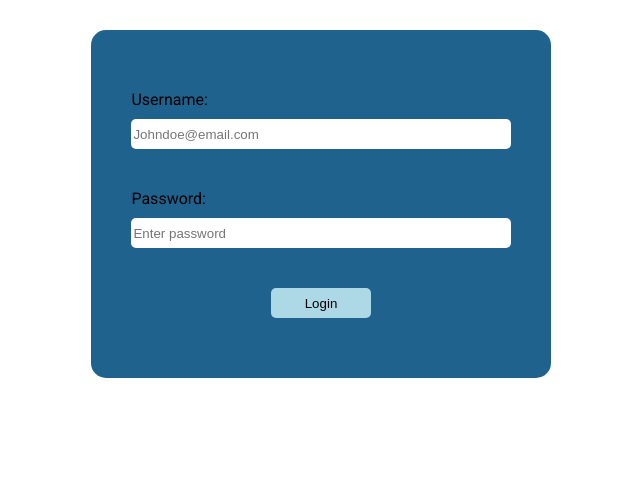
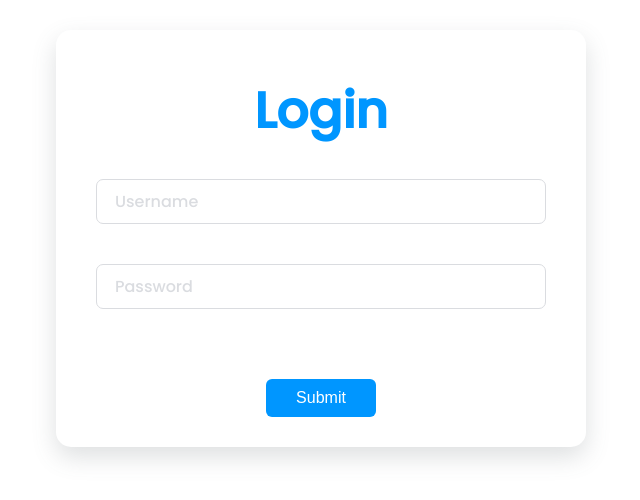
Before and after one commit to donavance08/videochat-app, a React (Create React App) app in the folder watercooler-videochat-app/: page / in a window 1280 px wide. Shown: the top 500 px of the page, without its empty margins (319-959 px from the left). Built offline with nearby package versions, Linux system fonts and the light colour scheme.

Commit message:
Add registration UI

```diff
--- a/watercooler-videochat-app/src/App.css
+++ b/watercooler-videochat-app/src/App.css
@@ -1,9 +1,10 @@
 @import url('https://fonts.googleapis.com/css2?family=Roboto&display=swap');
-
+@import url('https://fonts.googleapis.com/css2?family=Poppins:wght@500&display=swap');
 html {
 	margin: 0;
 	padding: 0;
-	font-family: 'Roboto', sans-serif;
+	/* font-family: 'Roboto', sans-serif; */
+	font-family: 'Poppins', sans-serif;
 }
 
 /* Login section
@@ -15,11 +16,12 @@ html {
 .login-form-container {
 	display: flex;
 	min-width: 300px;
-	background-color: rgba(31, 98, 142, 1);
-	max-width: 30%;
+	max-width: 450px;
+	background-color: white;
 	margin: 30px auto;
-	padding: 40px;
+	padding: 10px 40px;
 	border-radius: 15px;
+	box-shadow: 0 10px 25px rgba(92, 99, 105, 0.2);
 }
 
 .login-form {
@@ -31,19 +33,9 @@ html {
 
 .login-form > div {
 	flex-direction: column;
-	display: flex;
 	min-width: 300px;
 	margin: 20px 0px;
-}
-
-.login-form > div > input {
-	box-sizing: border-box;
 	width: 100%;
-	margin-top: 10px;
-
-	height: 30px;
-	border-radius: 5px;
-	border-style: none;
 }
 
 .login-button-container {
@@ -63,3 +55,80 @@ html {
 	border-width: 0px 2px 2px 0px;
 	border-color: rgba(0, 0, 0, 0.2);
 }
+
+/* Register Section
+====================== */
+
+.form-header {
+	text-align: center;
+	margin-bottom: 10px;
+	color: #0096ff;
+	font-size: 50px;
+}
+
+.input-container {
+	position: relative;
+	height: 45px;
+	width: 90%;
+	margin-bottom: 5px;
+}
+
+.form-input {
+	position: absolute;
+	top: 0px;
+	left: 0px;
+	height: 100%;
+	width: 100%;
+	border: 1px solid #dadce0;
+	border-radius: 7px;
+	font-size: 16px;
+	padding: 0 20px;
+	outline: none;
+	background: none;
+	z-index: 1;
+	box-sizing: border-box;
+}
+
+::placeholder {
+	color: transparent;
+}
+
+.label {
+	position: absolute;
+	top: 10px;
+	left: 15px;
+	padding: 0 4px;
+	background-color: white;
+	color: #dadce0;
+	font-size: 16px;
+	transition: 0.5s;
+	z-index: 0;
+}
+
+.button-container > button {
+	display: block;
+	margin: auto;
+	padding: 10px 30px;
+	border: none;
+	background-color: #0096ff;
+	color: white;
+	border-radius: 6px;
+	cursor: pointer;
+	font-size: 16px;
+	margin-top: 30px;
+}
+
+.button-container > button:hover {
+	background-color: #1b4cf1;
+	transform: translateY(-2px);
+}
+
+.form-input:focus + .label,
+.form-input[notEmpty]:not(:focus) + .label {
+	top: -10px;
+	left: 3px;
+	z-index: 10;
+	font-size: 14px;
+	font-weight: 600;
+	color: #0096ff;
+}
--- a/watercooler-videochat-app/src/components/Login.jsx
+++ b/watercooler-videochat-app/src/components/Login.jsx
@@ -31,31 +31,57 @@ export default function Login() {
 				console.log('error', err.message);
 			});
 	};
+
+	const handleChange = (event) => {
+		if (event.target.value) {
+			event.target.setAttribute('notEmpty', '');
+		} else {
+			event.target.removeAttribute('notEmpty');
+		}
+	};
+
 	return (
 		<div className='login-form-container'>
 			<form
 				className='login-form'
 				onSubmit={(e) => handleSubmit(e)}
 			>
-				<div>
-					<label>Username: </label>
+				<h1 className='form-header'>Login</h1>
+				<div className='input-container'>
 					<input
+						className='form-input'
+						name='username'
 						type='email'
 						placeholder='Johndoe@email.com'
+						onChange={(e) => handleChange(e)}
 						ref={usernameRef}
 					/>
+					<label
+						htmlFor='username'
+						className='label'
+					>
+						Username
+					</label>
 				</div>
 
-				<div>
-					<label>Password: </label>
+				<div className='input-container'>
 					<input
+						className='form-input'
+						name='password'
 						type='password'
 						placeholder='Enter password'
+						onChange={(e) => handleChange(e)}
 						ref={passwordRef}
 					/>
+					<label
+						htmlFor='password'
+						className='label'
+					>
+						Password
+					</label>
 				</div>
-				<div className='login-button-container'>
-					<button type='submit'>Login</button>
+				<div className='button-container'>
+					<button type='submit'>Submit</button>
 				</div>
 			</form>
 		</div>
--- /dev/null
+++ b/watercooler-videochat-app/src/components/Registration.jsx
@@ -0,0 +1,90 @@
+import React from 'react';
+
+export default function Registration() {
+	const handleSubmit = (e) => {
+		e.preventDefault();
+		console.log(e.target.value);
+	};
+
+	const handleChange = (event) => {
+		if (event.target.value) {
+			event.target.setAttribute('notEmpty', '');
+		} else {
+			event.target.removeAttribute('notEmpty');
+		}
+	};
+
+	return (
+		<div className='login-form-container'>
+			<form
+				className='login-form'
+				onSubmit={(e) => handleSubmit(e)}
+			>
+				<h1 className='form-header'>Register</h1>
+				<div className='input-container'>
+					<input
+						className='form-input'
+						type='text'
+						name='nickname'
+						placeholder='Nickname'
+						onChange={(e) => handleChange(e)}
+					/>
+					<label
+						htmlFor='nickname'
+						className='label'
+					>
+						Nickname
+					</label>
+				</div>
+				<div className='input-container'>
+					<input
+						className='form-input'
+						type='email'
+						name='username'
+						placeholder='Username'
+						onChange={(e) => handleChange(e)}
+					/>
+					<label
+						htmlFor='username'
+						className='label'
+					>
+						Username
+					</label>
+				</div>
+				<div className='input-container'>
+					<input
+						className='form-input'
+						type='password'
+						name='password'
+						placeholder='Password'
+						onChange={(e) => handleChange(e)}
+					/>
+					<label
+						htmlFor='password'
+						className='label'
+					>
+						Password
+					</label>
+				</div>
+				<div className='input-container'>
+					<input
+						className='form-input'
+						type='phone'
+						name='phoneNumber'
+						placeholder='Phone Number'
+						onChange={(e) => handleChange(e)}
+					/>
+					<label
+						htmlFor='phoneNumber'
+						className='label'
+					>
+						Phone Number
+					</label>
+				</div>
+				<div className='button-container'>
+					<button>Submit</button>
+				</div>
+			</form>
+		</div>
+	);
+}
--- a/watercooler-videochat-app/src/pages/LandingPage.jsx
+++ b/watercooler-videochat-app/src/pages/LandingPage.jsx
@@ -1,13 +1,12 @@
-import React, {useRef} from "react";
-import Login from '../components/Login'
-
+import React, { useRef } from 'react';
+import Login from '../components/Login';
+import Registration from '../components/Registration';
 
 export default function LandingPage() {
-
-  return (
-    <div className="landing-page-container">
-          <Login/>
-    </div>
-
-  )
+	return (
+		<div className='landing-page-container'>
+			{/* <Registration /> */}
+			<Login />
+		</div>
+	);
 }
```
Also changed, not shown: watercooler-videochat-app/src/App.js (+7 -7 lines), 2 other files (tests, documents, lock files or other folders).
